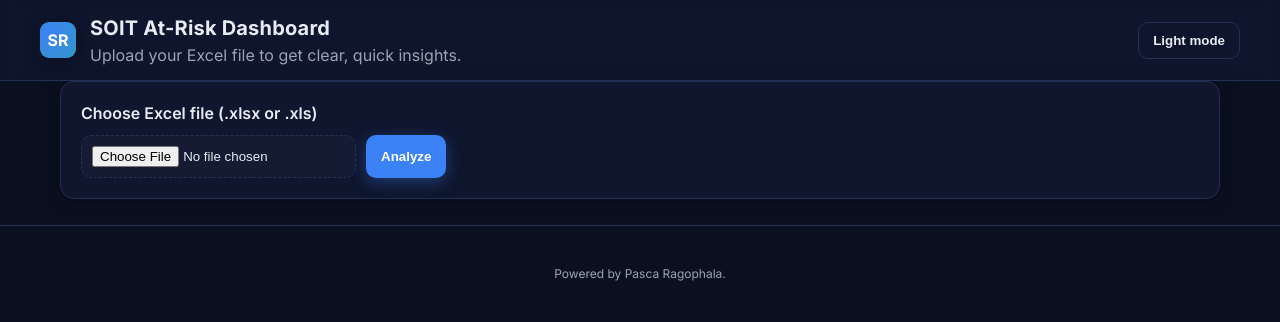
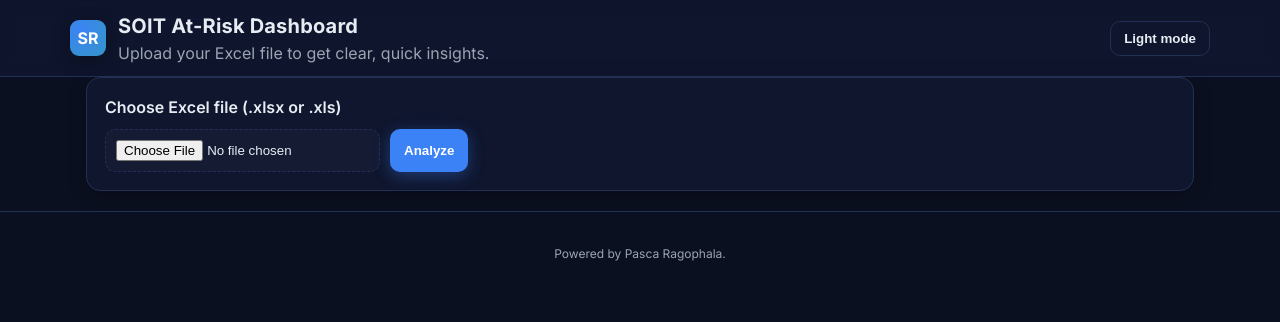
Before and after one commit to pascaragophala/soit-at-risk-dashboard, a Flask app: page / in a window 1280 px wide. Shown: the top 322 px of the page. Run offline with Flask 3, Linux system fonts and the light colour scheme.

Commit message:
Update style.css

```diff
--- a/static/style.css
+++ b/static/style.css
@@ -33,9 +33,10 @@
   -moz-osx-font-smoothing: grayscale;
 }
 
-.container { max-width: 1200px; padding: 0 20px; margin: 0 auto; }
+.container { max-width: 1140px; padding: 0 16px; margin: 0 auto; }
 .muted { color: var(--muted); }
 .tiny { font-size: 12px; }
+.hidden { display: none !important; }
 
 .topbar {
   backdrop-filter: saturate(120%) blur(8px);
@@ -44,9 +45,9 @@
   position: sticky; top: 0; z-index: 10;
 }
 .topbar__inner {
-  display: flex; align-items: center; justify-content: space-between; padding: 14px 0;
+  display: flex; align-items: center; justify-content: space-between; padding: 12px 0;
 }
-.brand { display: flex; align-items: center; gap: 14px; }
+.brand { display: flex; align-items: center; gap: 12px; }
 .logo {
   width: 36px; height: 36px; border-radius: 9px;
   background: radial-gradient(120px 120px at 30% 30%, var(--brand), var(--brand-2));
@@ -57,7 +58,7 @@
 
 .btn {
   appearance: none; border: 1px solid transparent; background: var(--brand); color: #fff;
-  padding: 10px 14px; border-radius: 10px; font-weight: 600; cursor: pointer;
+  padding: 9px 13px; border-radius: 10px; font-weight: 600; cursor: pointer;
   transition: transform .05s ease, box-shadow .2s ease, background .2s ease;
   box-shadow: 0 4px 16px rgba(59,130,246,.35);
 }
@@ -70,14 +71,16 @@
   background: var(--panel); border: 1px solid var(--border); border-radius: var(--radius);
   box-shadow: var(--shadow); padding: 16px;
 }
-.card--pad-lg { padding: 20px; }
+.card--pad-lg { padding: 18px; }
 .card__title { margin: 0 0 10px 0; font-size: 16px; font-weight: 600; }
 .card__header { display: flex; align-items: center; justify-content: space-between; margin-bottom: 6px; }
 
-.grid { display: grid; gap: 16px; margin: 16px 0; }
+.grid { display: grid; gap: 14px; margin: 14px 0; }
 .grid-2 { grid-template-columns: repeat(2, minmax(0, 1fr)); }
 .grid-3 { grid-template-columns: repeat(3, minmax(0, 1fr)); }
-@media (max-width: 960px) { .grid-2, .grid-3 { grid-template-columns: 1fr; } }
+@media (max-width: 1024px) {
+  .grid-2, .grid-3 { grid-template-columns: 1fr; }
+}
 
 .upload { display: grid; gap: 10px; }
 .upload__label { font-weight: 600; }
@@ -87,35 +90,34 @@
   background: var(--panel-2); color: var(--text);
 }
 
-.metric { padding: 18px; display: grid; gap: 8px; }
-.metric__title { color: var(--muted); font-weight: 600; font-size: 13px; text-transform: uppercase; letter-spacing: .6px; }
-.metric__value { font-size: 28px; font-weight: 700; }
+.metric { padding: 16px; display: grid; gap: 6px; }
+.metric__title { color: var(--muted); font-weight: 600; font-size: 12px; text-transform: uppercase; letter-spacing: .6px; }
+.metric__value { font-size: 26px; font-weight: 700; }
 
+/* Alerts */
 .alert { padding: 12px 14px; border-radius: 10px; margin-top: 10px; font-weight: 600; }
 .alert--error { background: #fee2e2; color: #7f1d1d; border: 1px solid #fecaca; }
 
+/* Details */
 .details { margin-top: 6px; }
 .details__summary {
   cursor: pointer; user-select: none; padding: 10px 12px; border-radius: 10px;
   background: var(--panel-2); border: 1px solid var(--border);
 }
 
+/* Tables */
 .table-wrapper { overflow: auto; border: 1px solid var(--border); border-radius: 12px; }
 table { width: 100%; border-collapse: collapse; font-size: 14px; }
 th, td { padding: 10px 12px; border-bottom: 1px solid var(--border); white-space: nowrap; }
 th { position: sticky; top: 0; z-index: 1; background: var(--panel-2); text-align: left; font-weight: 700; }
 tbody tr:nth-child(odd) { background: color-mix(in hsl, var(--panel) 94%, #ffffff00); }
 
-.footer { padding: 28px 0; text-align: center; color: var(--muted); border-top: 1px solid var(--border); margin-top: 26px; }
-canvas { display: block; width: 100%; height: auto; }
+.footer { padding: 22px 0; text-align: center; color: var(--muted); border-top: 1px solid var(--border); margin-top: 20px; }
 
-/* Filters */
-.filters { display: flex; gap: 16px; flex-wrap: wrap; align-items: flex-end; }
-.filters__group { display: grid; gap: 6px; }
-.filters__group select {
-  background: var(--panel-2); color: var(--text);
-  border: 1px solid var(--border); border-radius: 10px; padding: 10px 12px;
-}
+/* Chart containers */
+.chart { position: relative; width: 100%; height: var(--h, 280px); }
+.h-260 { --h: 260px; }
+.h-300 { --h: 300px; }
 
-/* Chart container that allows dynamic height for long module lists */
-.chart-wrap { position: relative; width: 100%; height: 400px; } /* JS will overwrite height */
+/* Remove global canvas auto-height (prevents giant charts) */
+canvas { display: block; max-width: 100%; }
```
